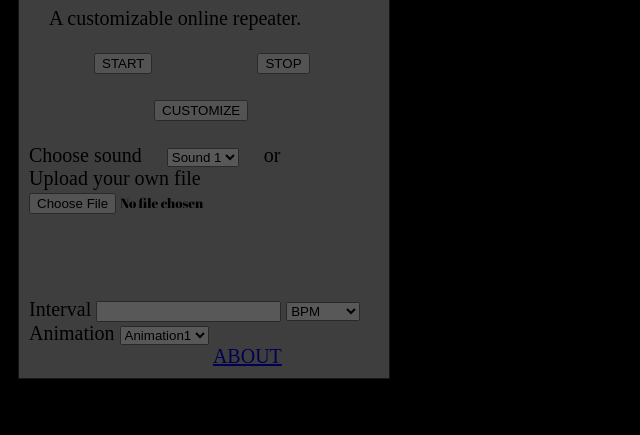
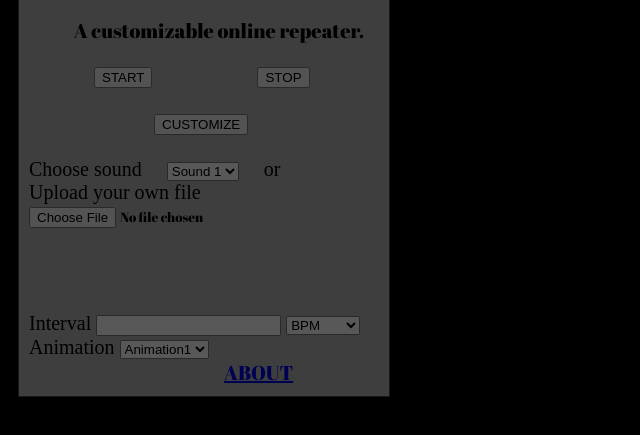
Before and after one commit to cchoi14/REPEATER, a plain HTML site: page index.html in a window 1280 px wide. Both pictures are taken after a click on the button "continue". Shown: the part 361-796 px from the top of the page, without its empty margins (0-640 px from the left). Drawn offline with nearby package versions, Linux system fonts and the light colour scheme.

Commit message:
Update site.css

```diff
--- a/css/site.css
+++ b/css/site.css
@@ -44,9 +44,19 @@
   color: black;
 }
 
-p {
-  margin-top: 0px;
+p{
+  text-align: center;
+  font-family: 'Abril Fatface', cursive;
+  text-indent: 20px;
+  margin-left: 10px;
 }
+a{
+  text-align: center;
+  font-family: 'Abril Fatface', cursive;
+  text-indent: 20px;
+  margin-left: 10px;
+}
+
 
 body {
   background-color: black;
```
